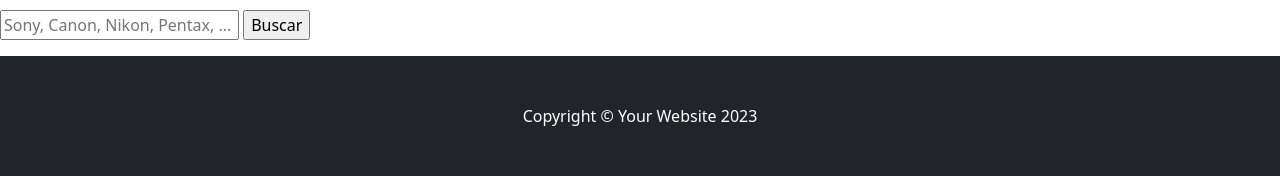
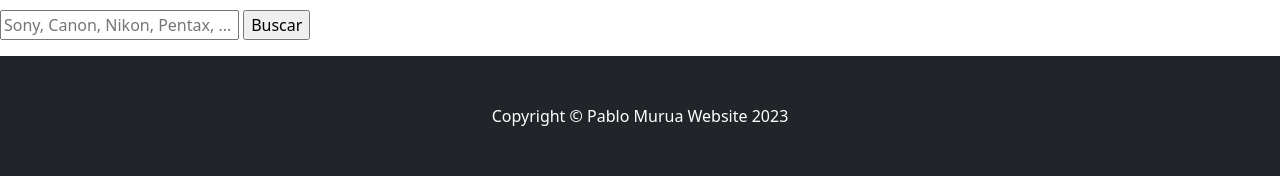
Before and after one commit to muruapablo/3--Pre-Entrega-Murua-Pablo, a Django app: page /camaras/ in a window 1280 px wide. Shown: the part 1064-1240 px from the top of the page. Run offline with Django 4.2, Linux system fonts and the light colour scheme; data that the repository does not hold is empty; some libraries are stand-ins or nearby versions.

Commit message:
Copyright Website

```diff
--- a/templates/base.html
+++ b/templates/base.html
@@ -65,7 +65,7 @@
         </main>
         <!-- Footer-->
         <footer class="py-5 bg-dark">
-            <div class="container"><p class="m-0 text-center text-white">Copyright &copy; Your Website 2023</p></div>
+            <div class="container"><p class="m-0 text-center text-white">Copyright &copy; Pablo Murua Website 2023</p></div>
         </footer>
         <!-- Bootstrap core JS-->
         <script src="https://cdn.jsdelivr.net/npm/bootstrap@5.2.3/dist/js/bootstrap.bundle.min.js"></script>
```
